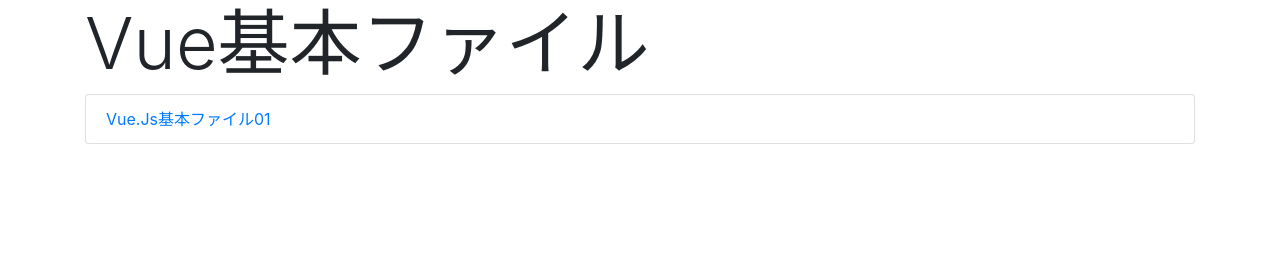
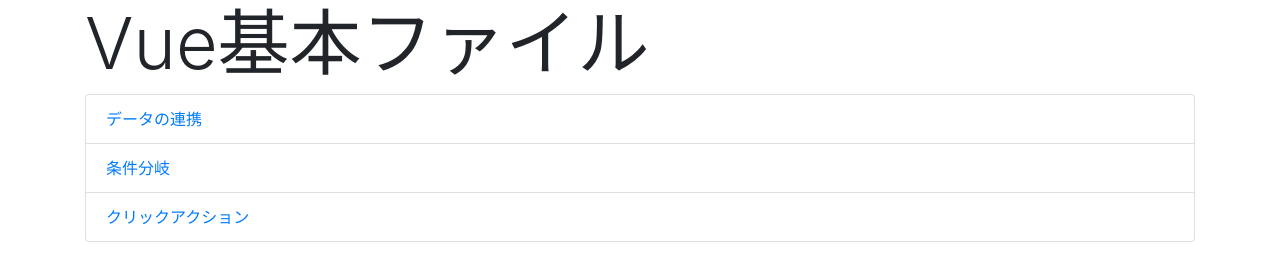
Before and after one commit to sozoshakobe/edobori_2019_05_java, a plain HTML site: page index.html in a window 1280 px wide. Drawn offline with nearby package versions, Linux system fonts and the light colour scheme.

Commit message:
リンクを編集

```diff
--- a/index.html
+++ b/index.html
@@ -11,7 +11,9 @@
     <div class="container">
         <h1 class="display-3">Vue基本ファイル</h1>
             <ul class="list-group">
-                <li class="list-group-item"><a href="./vuebasic01.html">Vue.Js基本ファイル01</a></li>
+                <li class="list-group-item"><a href="./vuebasic01.html">データの連携</a></li>
+                <li class="list-group-item"><a href="./vuebasic02.html">条件分岐</a></li>
+                <li class="list-group-item"><a href="./vuebasic03.html">クリックアクション</a></li>
             </ul>
     </div>
 </body>
```
Also changed, not shown: vuebasic02.html (+1 -1 lines).
